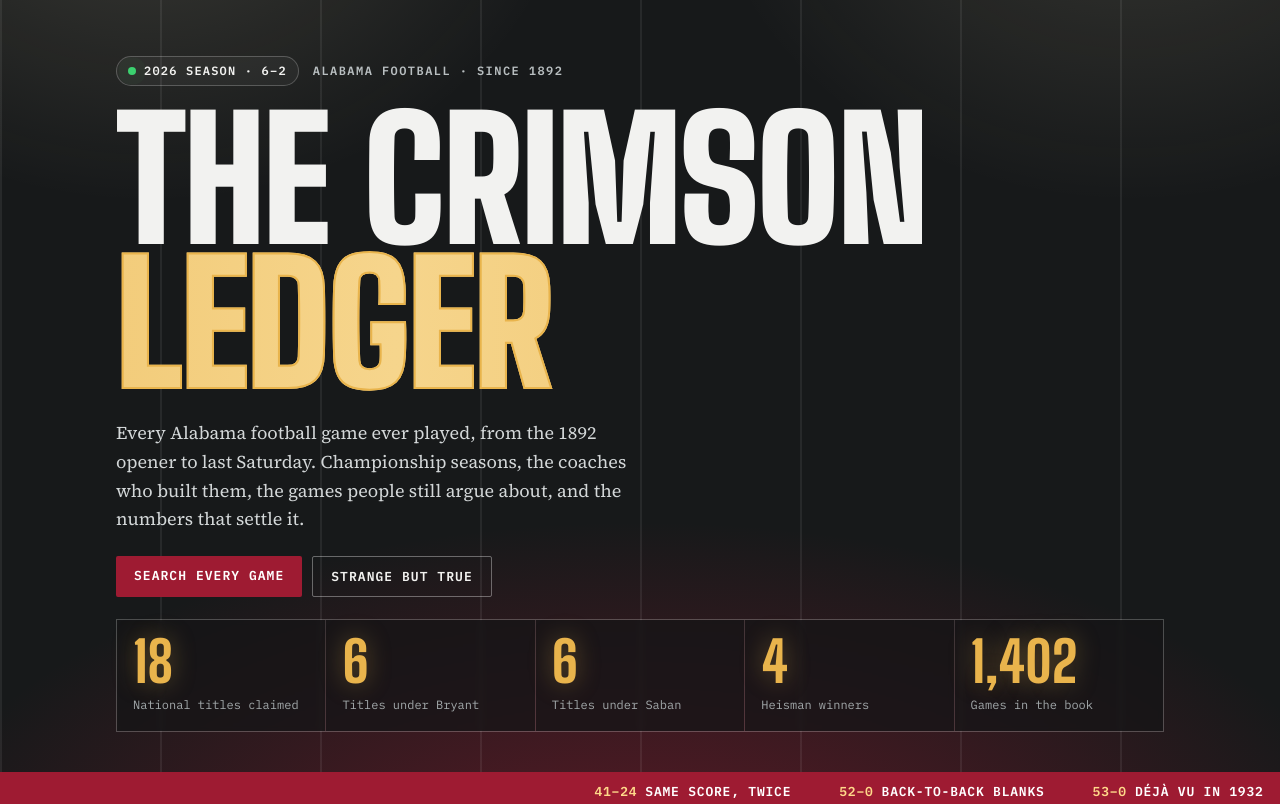
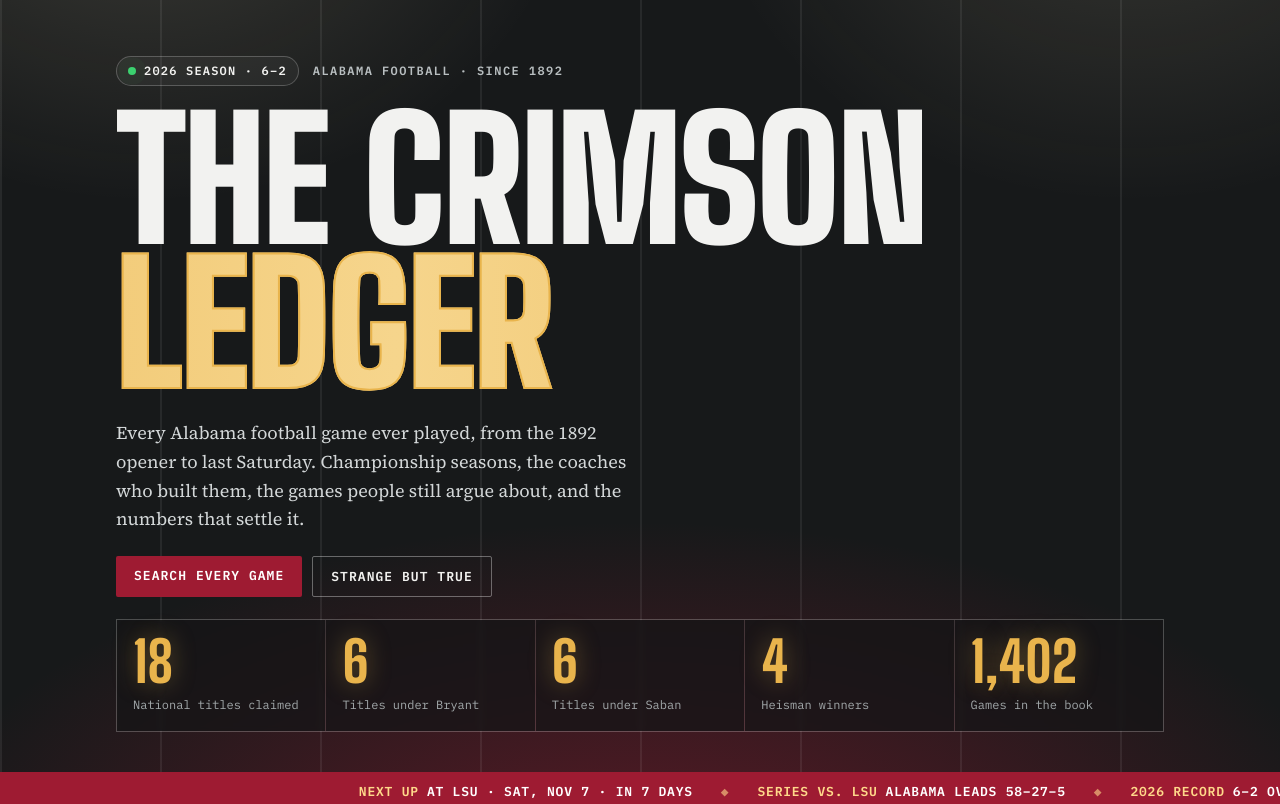
Before and after one commit to thecrimsonledger/Crimson-ledger, a plain HTML site: page index.html in a window 1280 px wide. Shown: the top 804 px of the page. Drawn offline with Linux system fonts and the light colour scheme.

Commit message:
Ticker: live season info and weekly headlines
Co-Authored-By: Claude Opus 5.5 <noreply@anthropic.com>
Claude-Session: https://claude.ai/code/session_0175nkooUhXhmi5dTNR4bV9Z

```diff
--- a/index.html
+++ b/index.html
@@ -165,6 +165,10 @@ tr.title td:first-child{box-shadow:inset 3px 0 0 var(--gold)}
 .ticker{background:#9E1B32;color:#fff;overflow:hidden;white-space:nowrap;font:600 13px/1 var(--mono);letter-spacing:.06em;text-transform:uppercase}
 .ticker .track{display:inline-flex;gap:48px;padding:13px 0;padding-left:100%}
 .ticker span b{color:#FFD98A;margin-right:8px}
+.ticker a{color:#fff;opacity:.75;text-decoration:underline;text-underline-offset:3px}
+.ticker a:hover{opacity:1}
+.ticker .sep{color:#FFD98A;opacity:.6}
+.ticker .track{gap:28px}
 body::before{content:"";position:fixed;inset:0 0 auto;height:env(safe-area-inset-top,0px);z-index:30;background:var(--board)}
 .topnav{position:sticky;top:env(safe-area-inset-top,0px);z-index:20;background:color-mix(in srgb,var(--board) 92%,transparent);backdrop-filter:blur(8px);border-bottom:1px solid #2A2E31}
 .topnav .wrap{display:flex;align-items:center;gap:18px;padding-block:0}
@@ -220,7 +224,7 @@ section{scroll-margin-top:64px}
     <div class="tally" id="tally"></div>
   </div>
 </header>
-<div class="ticker" aria-label="Strange but true facts"><div class="track" id="ticker"></div></div>
+<div class="ticker" aria-label="Alabama football news and season updates"><div class="track" id="ticker"></div></div>
 <div class="topnav"><div class="wrap">
   <a class="brand" href="#">Crimson <span>Ledger</span></a>
   <nav aria-label="Sections" id="nav">
@@ -742,6 +746,14 @@ document.querySelectorAll("th button[data-o]").forEach(b=>b.addEventListener("cl
 ["oq","omin"].forEach(id=>$(id).addEventListener("input",drawOpp));
 drawOpp();
 
+/* NEWS:START (refreshed by the Sunday task: 3–6 items, facts only, written in our own words, each with its source) */
+const NEWS_UPDATED="2026-10-31";
+const NEWS=[
+ {t:"Injury watch",h:"DeBoer says he is hopeful WR Ryan Coleman-Williams will be back for LSU. C Racin Delgatty, CB Zabien Brown and DL Terrance Green could also return",s:"Yahoo Sports",u:"https://sports.yahoo.com/articles/alabama-could-4-key-players-134053500.html"},
+ {t:"Scouting LSU",h:"LSU linebacker Whit Weeks, out since a Sept. 26 leg fracture, could play against Alabama, per CBS Sports",s:"Touchdown Alabama",u:"https://tdalabamamag.com/2026/10/29/lsu-star-linebacker-on-pace-to-possibly-return-for-alabama-game"},
+ {t:"GameDay",h:"Nick Saban names LSU his sleeper pick to win the national title, citing an offense scoring 40-plus a game",s:"Touchdown Alabama",u:"https://tdalabamamag.com/2026/10/31/saban-tells-why-lsu-is-his-sleeper-to-win-national-championship-ahead-of-alabama"}
+];
+/* NEWS:END */
 /* ===== game-day layer ===== */
 (()=>{
  const reduce=matchMedia("(prefers-reduced-motion: reduce)").matches;
@@ -749,9 +761,31 @@ drawOpp();
  const cur=Math.max(...ALL.map(g=>g.s)),cg=ALL.filter(g=>g.s===cur);
  const cw=cg.filter(g=>g.res==="W").length,cl=cg.filter(g=>g.res==="L").length;
  $("heronow").innerHTML=`<i></i>${cur} season · ${cw}–${cl}`;
- // ticker from the facts
- const items=FACTS.map(f=>`<span><b>${f[1]}</b>${f[2]}</span>`).join("");
- $("ticker").innerHTML=items+items;
+ // ticker: live season info computed from the data, then this week's headlines
+ const esc=s=>String(s).replace(/[&<>"]/g,c=>({"&":"&amp;","<":"&lt;",">":"&gt;",'"':"&quot;"}[c]));
+ const today=new Date();today.setHours(12,0,0,0);
+ const ds=d=>new Date(d+"T12:00:00");
+ const days=d=>Math.round((ds(d)-today)/864e5);
+ const when=n=>n===0?"today":n===1?"tomorrow":`in ${n} days`;
+ const short=d=>ds(d).toLocaleDateString("en-US",{weekday:"short",month:"short",day:"numeric"});
+ const conf=cg.filter(g=>g.conf),fw=conf.filter(g=>g.res==="W").length,fl=conf.filter(g=>g.res==="L").length;
+ const T=[];
+ const iso=today.toISOString().slice(0,10);
+ const next=SCHED.find(s=>s[0]>=iso);
+ if(next){
+  const og=ALL.filter(g=>g.opp===next[1]),ow=og.filter(g=>g.res==="W").length,ol=og.filter(g=>g.res==="L").length,ot=og.length-ow-ol;
+  T.push(["Next up",`${next[2]==="A"?"at":"vs."} ${next[1]} · ${short(next[0])} · ${when(days(next[0]))}`]);
+  if(og.length)T.push([`Series vs. ${next[1]}`,`${ow>ol?"Alabama leads":ow<ol?"Alabama trails":"Tied"} ${ow}–${ol}${ot?"–"+ot:""}`]);
+ }
+ T.push([`${cur} record`,`${cw}–${cl} overall · ${fw}–${fl} SEC`]);
+ const last=cg[cg.length-1];
+ if(last)T.push(["Last time out",`${last.res} ${last.a}–${last.o} ${last.loc==="A"?"at":"vs."} ${last.opp}`]);
+ const ib=SCHED.find(s=>s[1]==="Auburn"&&s[0]>=iso);
+ if(ib)T.push(["Iron Bowl",`${short(ib[0])} · ${when(days(ib[0]))}`]);
+ const tk=T.map(([k,v])=>`<span><b>${esc(k)}</b>${esc(v)}</span>`);
+ const nk=NEWS.map(n=>`<span><b>${esc(n.t)}</b>${esc(n.h)} <a href="${esc(n.u)}" target="_blank" rel="noopener">${esc(n.s)} ↗</a></span>`);
+ const items=[...tk,...nk].join('<span class="sep">◆</span>');
+ $("ticker").innerHTML=items+'<span class="sep">◆</span>'+items;
  // count-up on the tally
  const nums=[...document.querySelectorAll("#tally b")];
  nums.forEach(b=>{const end=+b.textContent.replace(/,/g,"");if(!isFinite(end)||reduce)return;b.dataset.end=end});
```
Also changed, not shown: tools/page-source.html (+38 -4 lines).
